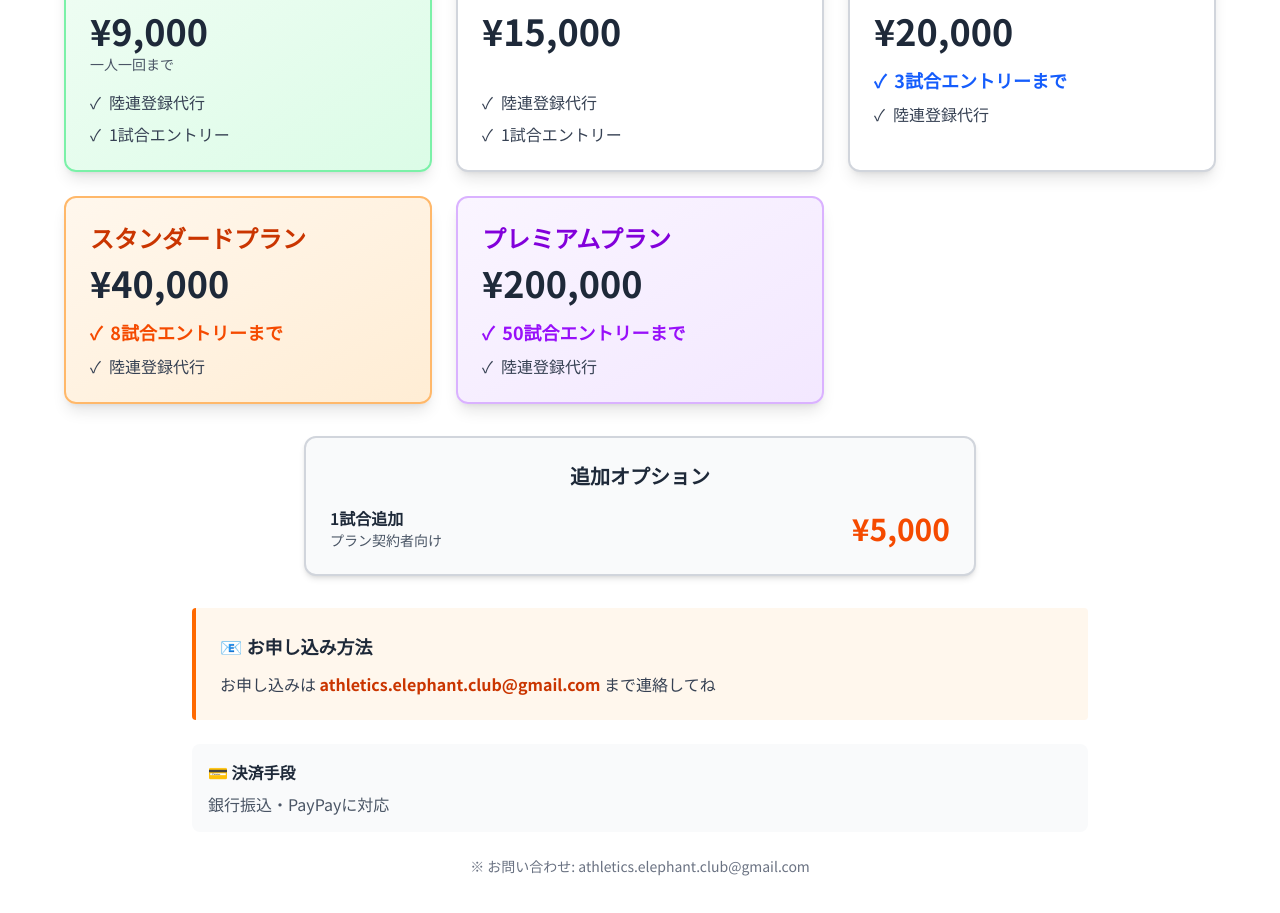
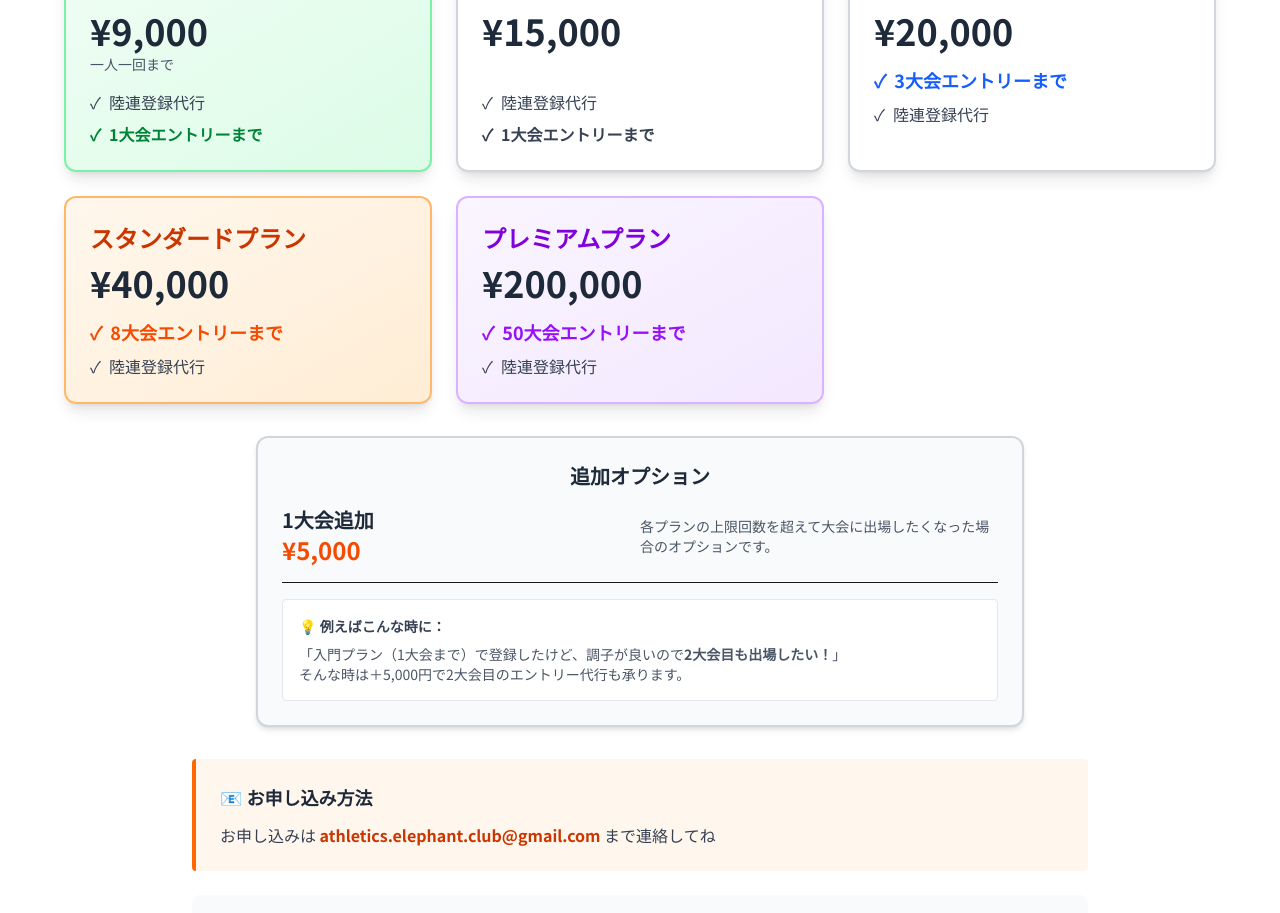
Before and after one commit to koya1127/elephant, a Next.js app in the folder apps/public-web/: page / in a window 1280 px wide. Shown: the part 1421-2334 px from the top of the page. Built offline with nearby package versions, Linux system fonts and the light colour scheme.

Commit message:
update terminology (match to tournament) and refine additional options section

```diff
--- a/apps/public-web/src/app/page.tsx
+++ b/apps/public-web/src/app/page.tsx
@@ -88,7 +88,7 @@ export default function HomePage() {
               <div className="text-3xl mb-3">🏃</div>
               <h3 className="text-xl font-semibold mb-3 text-orange-600">陸連登録サポート</h3>
               <p className="text-gray-600">
-                陸連への登録手続きも代行（45分の作業時間）。事務作業から解放されます。
+                陸連への登録手続きも代行。煩雑な事務作業から解放されます。
               </p>
             </div>
           </div>
@@ -112,8 +112,8 @@ export default function HomePage() {
                 <p className="flex items-center">
                   <span className="mr-2">✓</span> 陸連登録代行
                 </p>
-                <p className="flex items-center">
-                  <span className="mr-2">✓</span> 1試合エントリー
+                <p className="flex items-center font-bold text-green-700">
+                  <span className="mr-2">✓</span> 1大会エントリーまで
                 </p>
               </div>
             </div>
@@ -127,8 +127,8 @@ export default function HomePage() {
                 <p className="flex items-center">
                   <span className="mr-2">✓</span> 陸連登録代行
                 </p>
-                <p className="flex items-center">
-                  <span className="mr-2">✓</span> 1試合エントリー
+                <p className="flex items-center font-bold text-gray-700">
+                  <span className="mr-2">✓</span> 1大会エントリーまで
                 </p>
               </div>
             </div>
@@ -139,7 +139,7 @@ export default function HomePage() {
               <div className="text-4xl font-bold text-gray-800 mb-4">¥20,000</div>
               <div className="space-y-2 text-gray-700">
                 <p className="flex items-center font-bold text-blue-600 text-lg">
-                  <span className="mr-2">✓</span> 3試合エントリーまで
+                  <span className="mr-2">✓</span> 3大会エントリーまで
                 </p>
                 <p className="flex items-center">
                   <span className="mr-2">✓</span> 陸連登録代行
@@ -153,7 +153,7 @@ export default function HomePage() {
               <div className="text-4xl font-bold text-gray-800 mb-4">¥40,000</div>
               <div className="space-y-2 text-gray-700">
                 <p className="flex items-center font-bold text-orange-600 text-lg">
-                  <span className="mr-2">✓</span> 8試合エントリーまで
+                  <span className="mr-2">✓</span> 8大会エントリーまで
                 </p>
                 <p className="flex items-center">
                   <span className="mr-2">✓</span> 陸連登録代行
@@ -167,7 +167,7 @@ export default function HomePage() {
               <div className="text-4xl font-bold text-gray-800 mb-4">¥200,000</div>
               <div className="space-y-2 text-gray-700">
                 <p className="flex items-center font-bold text-purple-600 text-lg">
-                  <span className="mr-2">✓</span> 50試合エントリーまで
+                  <span className="mr-2">✓</span> 50大会エントリーまで
                 </p>
                 <p className="flex items-center">
                   <span className="mr-2">✓</span> 陸連登録代行
@@ -177,15 +177,27 @@ export default function HomePage() {
           </div>
 
           {/* 追加オプション */}
-          <div className="max-w-2xl mx-auto mb-8">
+          <div className="max-w-3xl mx-auto mb-8">
             <div className="bg-gray-50 border-2 border-gray-300 rounded-xl p-6 shadow-md">
               <h3 className="text-xl font-bold text-gray-800 mb-4 text-center">追加オプション</h3>
-              <div className="flex items-center justify-between">
-                <div>
-                  <p className="font-semibold text-gray-800">1試合追加</p>
-                  <p className="text-sm text-gray-600">プラン契約者向け</p>
+
+              <div className="flex items-center justify-between border-b pb-4 mb-4">
+                <div className="flex-1">
+                  <p className="text-xl font-bold text-gray-800">1大会追加</p>
+                  <p className="text-orange-600 font-bold text-2xl">¥5,000</p>
                 </div>
-                <div className="text-3xl font-bold text-orange-600">¥5,000</div>
+                <div className="flex-1 text-sm text-gray-600">
+                  各プランの上限回数を超えて大会に出場したくなった場合のオプションです。
+                </div>
+              </div>
+
+              <div className="bg-white p-4 rounded border border-gray-200">
+                <p className="text-sm font-bold text-gray-700 mb-2">💡 例えばこんな時に：</p>
+                <p className="text-sm text-gray-600">
+                  「入門プラン（1大会まで）で登録したけど、調子が良いので<strong>2大会目も出場したい！</strong>」
+                  <br />
+                  そんな時は＋5,000円で2大会目のエントリー代行も承ります。
+                </p>
               </div>
             </div>
           </div>
```
